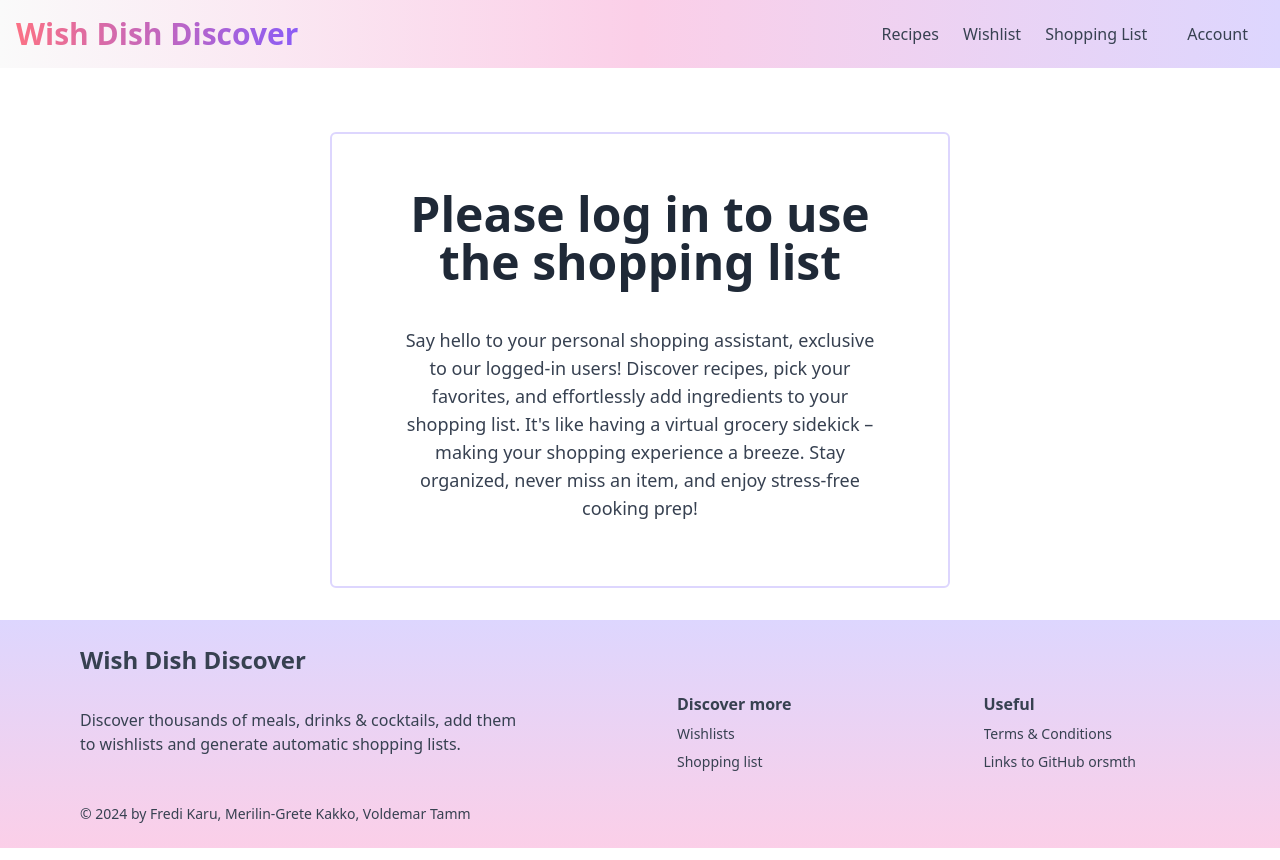
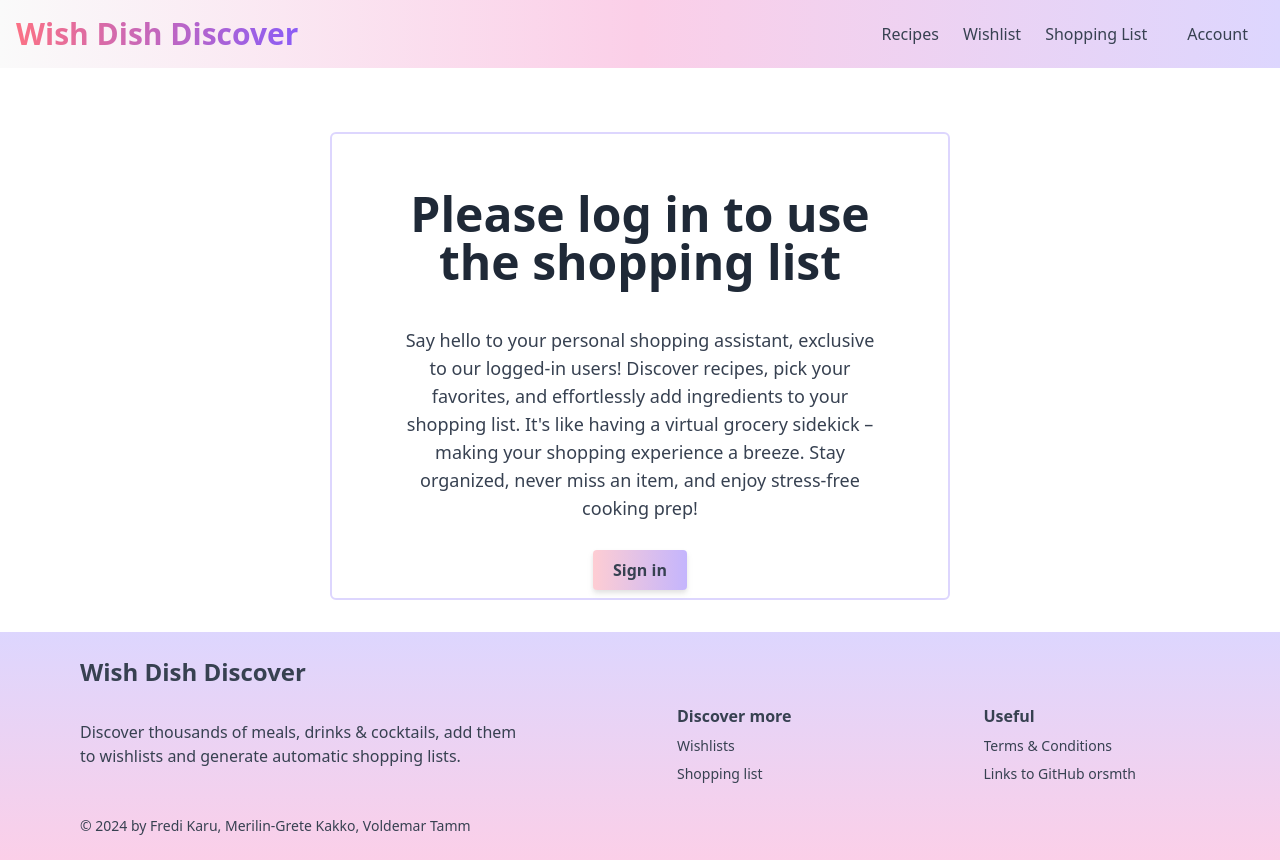
Before and after one commit to mgretek/dish-discover, a React (Create React App) app: page /shoppinglist in a window 1280 px wide. Built offline with nearby package versions, Linux system fonts and the light colour scheme; no server answers.

Commit message:
Sign in buttons
Sign in buttons to wishlist and shopping list pages, when not logged in already.

```diff
--- a/src/components/wishlist/CallToAction.js
+++ b/src/components/wishlist/CallToAction.js
@@ -1,12 +1,13 @@
 import React from "react";
+import { Link } from "react-router-dom";
 
 export default function CallToAction() {
   return (
-    <div className="px-6 sm:px-16 mt-8 sm:mt-16 mx-6 sm:mx-auto max-w-[620px] min-h-full border-2 border-violet-200 rounded-md">
+    <div className="flex flex-col px-6 sm:px-16 mt-8 sm:mt-16 mx-6 sm:mx-auto max-w-[620px] min-h-full border-2 border-violet-200 rounded-md">
       <h2 className="mt-14 text-center text-3xl sm:text-5xl font-semibold text-gray-800 mb-10">
         Please log in to use wishlists
       </h2>
-      <p className="text-md sm:text-lg text-center mb-16 text-gray-700">
+      <p className="text-md sm:text-lg text-center mb-5 text-gray-700">
         Discover a whole new level of kitchen fun with our wishlist feature,
         exclusively for our logged-in users. Dive into a variety of recipes and
         casually save your top picks to different wishlists. It's like having
@@ -14,6 +15,11 @@ export default function CallToAction() {
         recipes whenever the mood strikes. Cooking just got a whole lot more
         convenient!
       </p>
+      <Link
+        to={"/login"}
+        className="flex self-center bg-gradient-to-r from-rose-200 to-violet-300 rounded m-2 px-5 py-2 drop-shadow-md	text-gray-700 font-semibold hover:bg-gradient-to-r hover:from-rose-300 hover:to-violet-200 hover:text-gray-600 ">
+        Sign in
+      </Link>
     </div>
   );
 }
--- a/src/pages/Shoppinglist.js
+++ b/src/pages/Shoppinglist.js
@@ -1,5 +1,6 @@
 import { useAuthState } from "react-firebase-hooks/auth";
 import { auth } from "../config/firebase";
+import { Link } from "react-router-dom";
 
 export const Shoppinglist = () => {
   const [user] = useAuthState(auth);
@@ -9,11 +10,11 @@ export const Shoppinglist = () => {
       {user ? (
         <h1>Shopping list</h1>
       ) : (
-        <div>
+        <div className="flex flex-col">
           <h1 className="mt-14 text-center text-3xl sm:text-5xl font-semibold text-gray-800 mb-10">
             Please log in to use the shopping list
           </h1>
-          <p className="text-md sm:text-lg text-center mb-16 text-gray-700">
+          <p className="text-md sm:text-lg text-center mb-5 text-gray-700">
             Say hello to your personal shopping assistant, exclusive to our
             logged-in users! Discover recipes, pick your favorites, and
             effortlessly add ingredients to your shopping list. It's like having
@@ -21,6 +22,11 @@ export const Shoppinglist = () => {
             breeze. Stay organized, never miss an item, and enjoy stress-free
             cooking prep!{" "}
           </p>
+          <Link
+            to={"/login"}
+            className="flex self-center bg-gradient-to-r from-rose-200 to-violet-300 rounded m-2 px-5 py-2 drop-shadow-md	text-gray-700 font-semibold hover:bg-gradient-to-r hover:from-rose-300 hover:to-violet-200 hover:text-gray-600 ">
+            Sign in
+          </Link>
         </div>
       )}
     </div>
```
